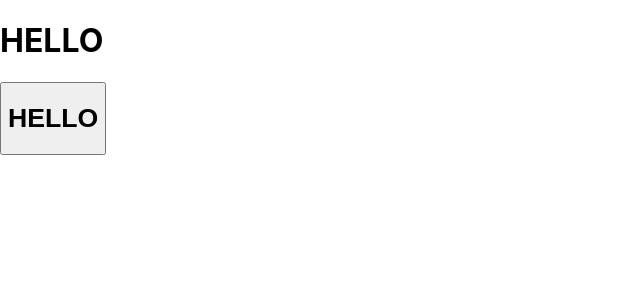
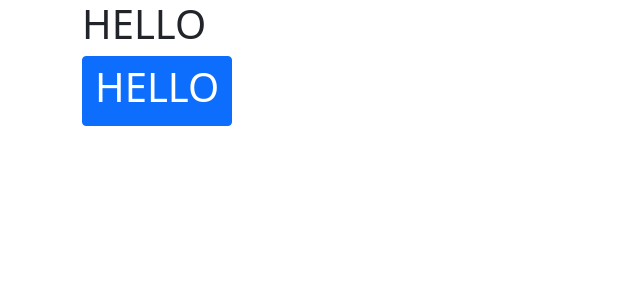
Before and after one commit to nvduran/nick-duran, a React (Create React App) app in the folder nick-duran/: page / in a window 1280 px wide. Shown: the top 300 px of the page, without its empty margins (0-640 px from the left). Built offline with nearby package versions, Linux system fonts and the light colour scheme.

Commit message:
app js bootstrap integration

```diff
--- a/nick-duran/src/App.js
+++ b/nick-duran/src/App.js
@@ -3,6 +3,7 @@ import { Container, Button } from 'react-bootstrap';
 import Nav from './components/Nav';
 import About from './components/About';
 import Gallery from './components/Gallery';
+import 'bootstrap/dist/css/bootstrap.min.css';
 
 function App() {
 
--- a/nick-duran/src/components/Nav/index.js
+++ b/nick-duran/src/components/Nav/index.js
@@ -56,8 +56,8 @@ function Nav(props) {
     return (
 
         <Container>
-            <h1 className="text-center">HELLO</h1>
-            <Button><h1 className="text-center">HELLO</h1></Button>
+            <h1>HELLO</h1>
+            <Button><h1>HELLO</h1></Button>
         </Container>
 
 
```
